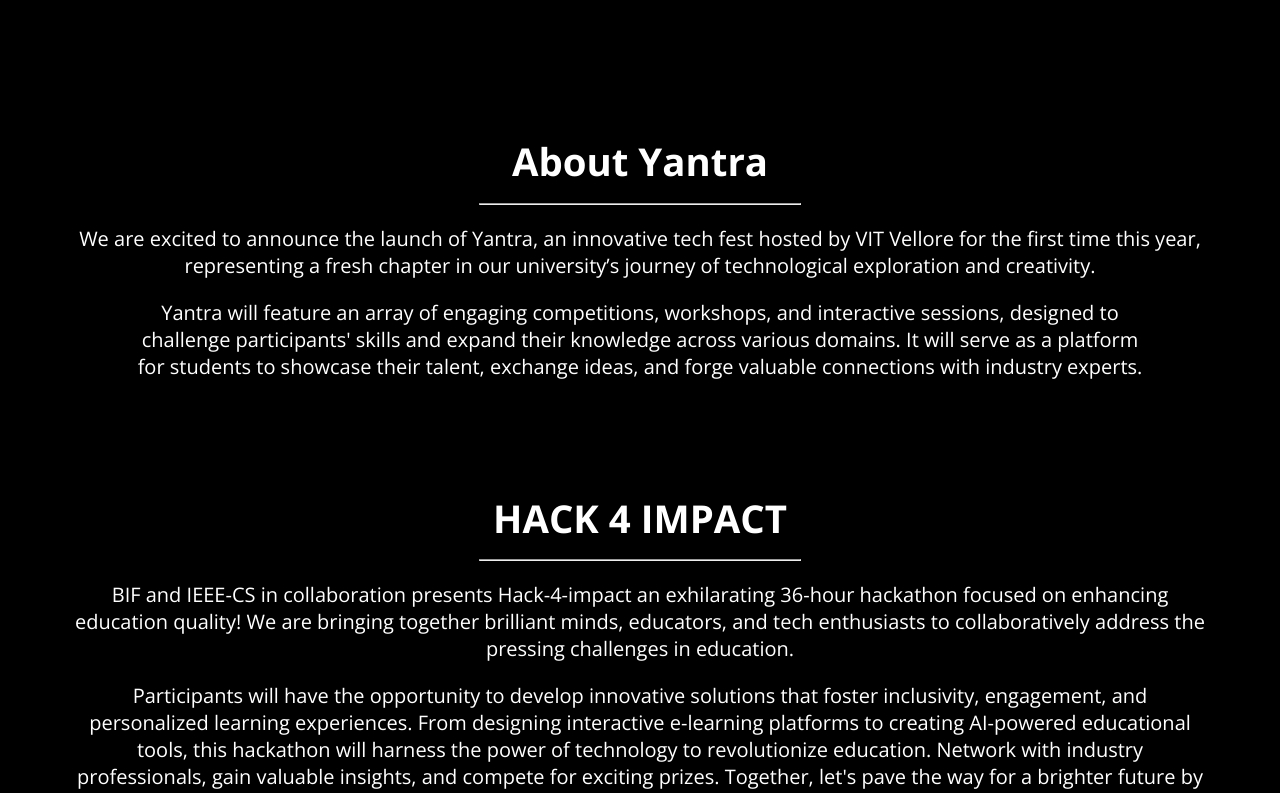
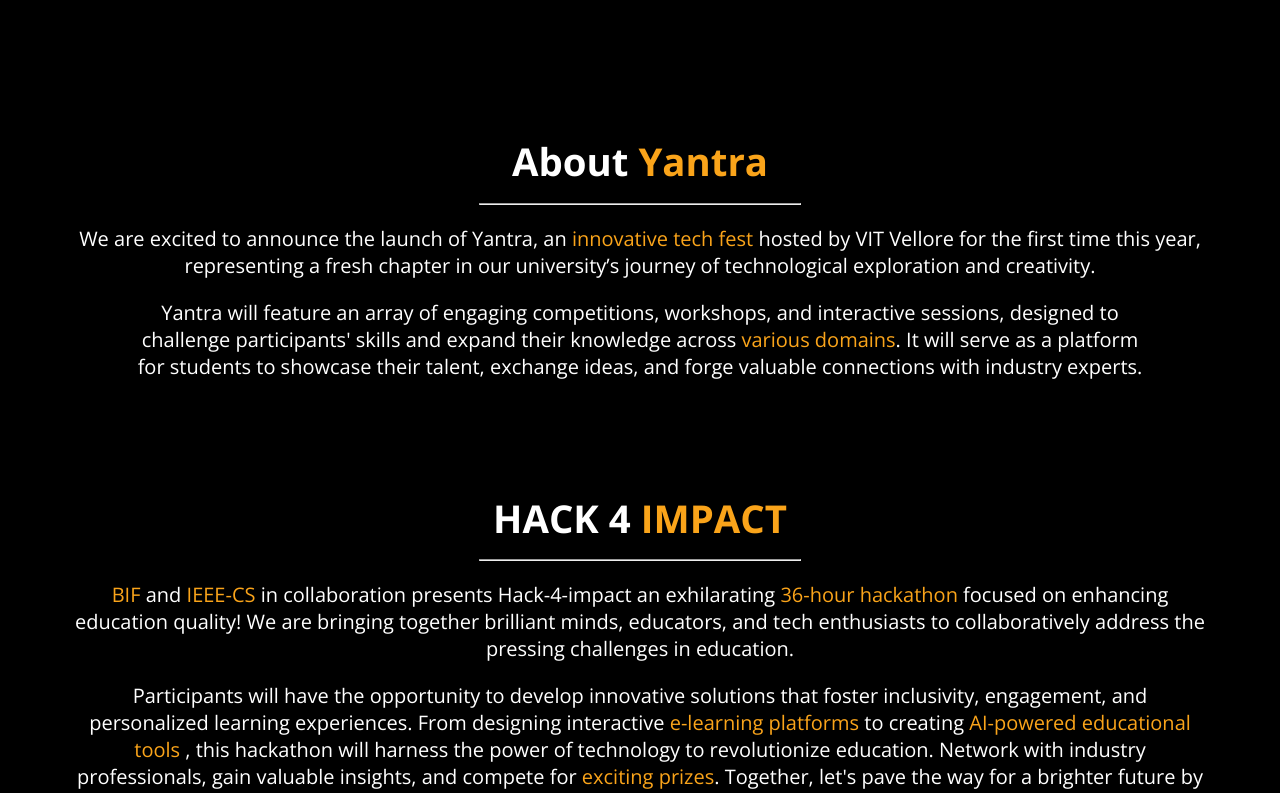
Before and after one commit to IEEECS-VIT/hack4impact-website, a React (Create React App) app: page / in a window 1280 px wide. Shown: the part 840-1633 px from the top of the page. Built offline with nearby package versions, Linux system fonts and the light colour scheme; a web font is replaced by a local one.

Commit message:
highlight points

```diff
--- a/src/Components/about/about-hack.js
+++ b/src/Components/about/about-hack.js
@@ -4,26 +4,31 @@
 const abouthack = () => {
   return (
     <div>
-      <h1 class='about'>HACK 4 IMPACT</h1>
+      <h1 class='about'>
+        HACK 4 <span class='point'>IMPACT</span>
+      </h1>
       <hr class='underline' />
       <div class='main'>
         <p class='about-para'>
-          BIF and IEEE-CS in collaboration presents Hack-4-impact an
-          exhilarating 36-hour hackathon focused on enhancing education quality!
-          We are bringing together brilliant minds, educators, and tech
-          enthusiasts to collaboratively address the pressing challenges in
-          education.
+          <span class='point'>BIF</span> and <span class='point'>IEEE-CS</span>{' '}
+          in collaboration presents Hack-4-impact an exhilarating{' '}
+          <span class='point'>36-hour hackathon</span> focused on enhancing
+          education quality! We are bringing together brilliant minds,
+          educators, and tech enthusiasts to collaboratively address the
+          pressing challenges in education.
         </p>
         <p class='about-para'>
           Participants will have the opportunity to develop innovative solutions
           that foster inclusivity, engagement, and personalized learning
-          experiences. From designing interactive e-learning platforms to
-          creating AI-powered educational tools, this hackathon will harness the
-          power of technology to revolutionize education. Network with industry
-          professionals, gain valuable insights, and compete for exciting
-          prizes. Together, let's pave the way for a brighter future by
-          transforming education and ensuring quality learning for all. Don't
-          miss out on this incredible event!
+          experiences. From designing interactive{' '}
+          <span class='point'>e-learning platforms</span> to creating{' '}
+          <span class='point'>AI-powered educational tools</span> , this
+          hackathon will harness the power of technology to revolutionize
+          education. Network with industry professionals, gain valuable
+          insights, and compete for <span class='point'>exciting prizes</span>.
+          Together, let's pave the way for a brighter future by transforming
+          education and ensuring quality learning for all. Don't miss out on
+          this incredible event!
         </p>
       </div>
     </div>
--- a/src/Components/about/about-yantra.js
+++ b/src/Components/about/about-yantra.js
@@ -5,21 +5,22 @@
   return (
     <div>
       <h1 class='about' id='about'>
-        About Yantra
+        About <span class='point'>Yantra</span>
       </h1>
       <hr class='underline' />
       <div class='main'>
         <p class='about-para'>
-          We are excited to announce the launch of Yantra, an innovative tech
-          fest hosted by VIT Vellore for the first time this year, representing
-          a fresh chapter in our university’s journey of technological
-          exploration and creativity.
+          We are excited to announce the launch of Yantra, an{' '}
+          <span class='point'>innovative tech fest </span> hosted by VIT Vellore
+          for the first time this year, representing a fresh chapter in our
+          university’s journey of technological exploration and creativity.
           <p class='about-para'>
             Yantra will feature an array of engaging competitions, workshops,
             and interactive sessions, designed to challenge participants' skills
-            and expand their knowledge across various domains. It will serve as
-            a platform for students to showcase their talent, exchange ideas,
-            and forge valuable connections with industry experts.
+            and expand their knowledge across{' '}
+            <span class='point'>various domains</span>. It will serve as a
+            platform for students to showcase their talent, exchange ideas, and
+            forge valuable connections with industry experts.
           </p>
         </p>
       </div>
--- a/src/Components/about/about.css
+++ b/src/Components/about/about.css
@@ -6,7 +6,9 @@
   text-align: center;
   font-size: 2.4rem;
 }
-
+.point {
+  color: #faa41a;
+}
 .underline {
   margin-top: -10px;
   width: 20rem;
--- a/src/Components/faq-content/content.js
+++ b/src/Components/faq-content/content.js
@@ -58,7 +58,9 @@
 
   return (
     <div id='faq'>
-      <div class='heading'>Frequently Asked Questions</div>
+      <div class='heading'>
+        Frequently Asked <span class='point'>Questions</span>
+      </div>
       <hr class='line-faq' />
       <div className='section'>
         <div className='faqs'>
--- a/src/Components/faq/faq.css
+++ b/src/Components/faq/faq.css
@@ -57,6 +57,7 @@
   font-size: 1rem;
   overflow: hidden;
   transition: all 0.2s ease;
+  color: #ffb743;
 }
 
 .faqs .faq.open .faq-question {
--- a/src/Components/landing/landing.css
+++ b/src/Components/landing/landing.css
@@ -65,6 +65,7 @@
 /* NAVBAR PROPERTIES */
 nav {
   margin-left: 2.5rem;
+  position: sticky;
 }
 
 .link1 {
@@ -77,7 +78,6 @@
 .link1:hover {
   cursor: pointer;
 }
-
 #faq {
   margin-right: 0;
 }
--- a/src/Components/orgteam/orgteam.js
+++ b/src/Components/orgteam/orgteam.js
@@ -7,7 +7,9 @@
   return (
     <div>
       <section id='org' class='section'>
-        <div class='heading'>Organising Team</div>
+        <div class='heading'>
+          Organising <span class='point'>Team</span>
+        </div>
         <hr class='line' />
         <body>
           <img class='symb' src={IEEE} alt='IEEE logo' />
```
